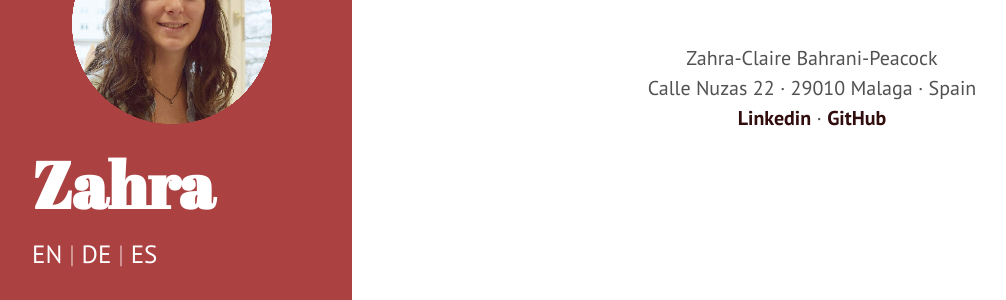
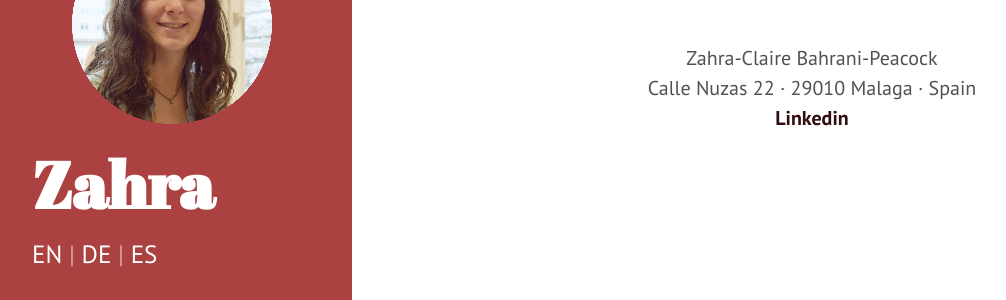
Before and after one commit to Zahra-Claire-Bahrani-Peacock/zahra-claire-bahrani-peacock.github.io, a Jekyll site: the page built from contact.md, in a window 1280 px wide. Shown: the part 447-747 px from the top of the page, without its empty margins (8-1014 px from the left). Built offline with Jekyll 4.4.1, drawn with Linux system fonts in a browser that asks for light colours.

Commit message:
Update contact.md

```diff
--- a/contact.md
+++ b/contact.md
@@ -18,4 +18,4 @@ I look forward to working with you.
 <br/>
 <div align="center"> Zahra-Claire Bahrani-Peacock</div>
 <div align="center">Calle Nuzas 22 &middot; 29010 Malaga &middot; Spain</div>
-<div align="center"><a href="https://www.linkedin.com/in/zahra-claire-bahrani-peacock/"><b>Linkedin</b></a> &middot; <a href="https://github.com/Zahra-Claire-Bahrani-Peacock/"><b>GitHub</b></a></div>
+<div align="center"><a href="https://www.linkedin.com/in/zahra-claire-bahrani-peacock/"><b>Linkedin</b></a>
```
